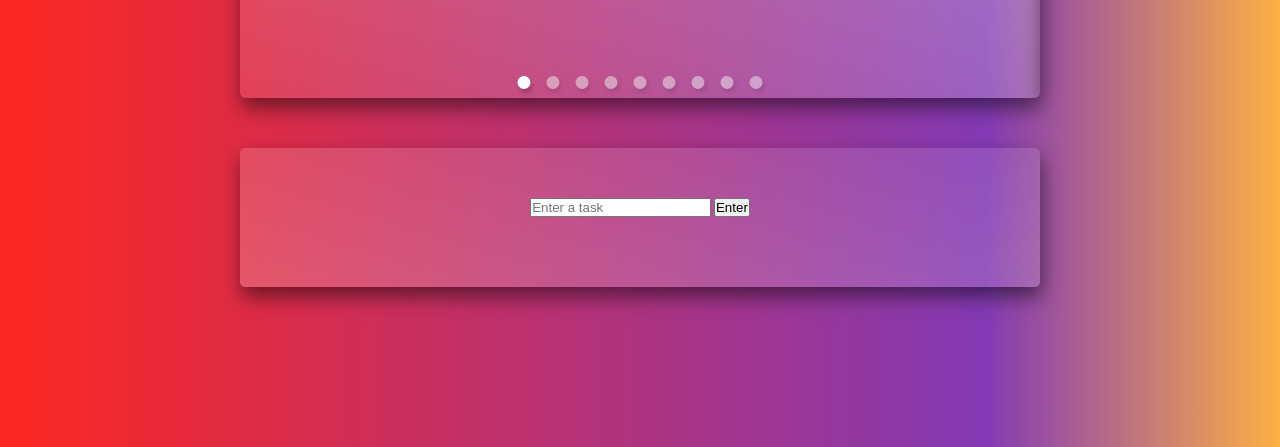
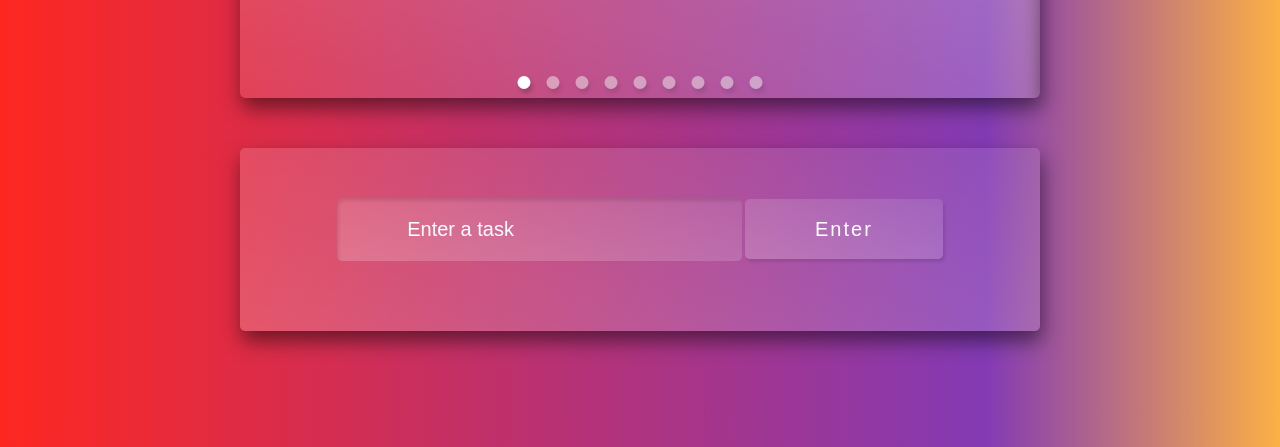
Before and after one commit to Annibor/flowfocus-daily-planner, a plain HTML site: page index.html in a window 1280 px wide. Shown: the part 353-800 px from the top of the page. Drawn offline with Linux system fonts and the light colour scheme.

Commit message:
Style input to-do

```diff
--- a/assets/css/style.css
+++ b/assets/css/style.css
@@ -197,3 +197,37 @@ h4 {
   border-radius: 5px;
   margin: 0 auto;
 }
+
+#item{
+  background: linear-gradient(
+    to left bottom,
+    rgba(255, 255, 255, 0.1),
+    rgba(255, 255, 255, 0.2)
+  );
+ border: none;
+ padding: 2rem 7rem;
+ border-radius: 5px;
+ box-shadow: inset 0.2rem 0.3rem 0.3rem rgba(0, 0, 0, 0.1);
+ color: #fff;
+ font-size: 2rem;
+}
+
+#enter{
+  background: linear-gradient(
+    to left bottom,
+    rgba(255, 255, 255, 0.1),
+    rgba(255, 255, 255, 0.2)
+  );
+ border: none;
+ padding: 2rem 7rem;
+ border-radius: 5px;
+ color: #fff;
+ font-size: 2rem;
+ box-shadow: 0.2rem 0.3rem 0.3rem rgba(0, 0, 0, 0.1);
+ line-height: 2rem;
+ letter-spacing: 2px;
+}
+
+#item::placeholder{
+  color: #fff;
+}
```
